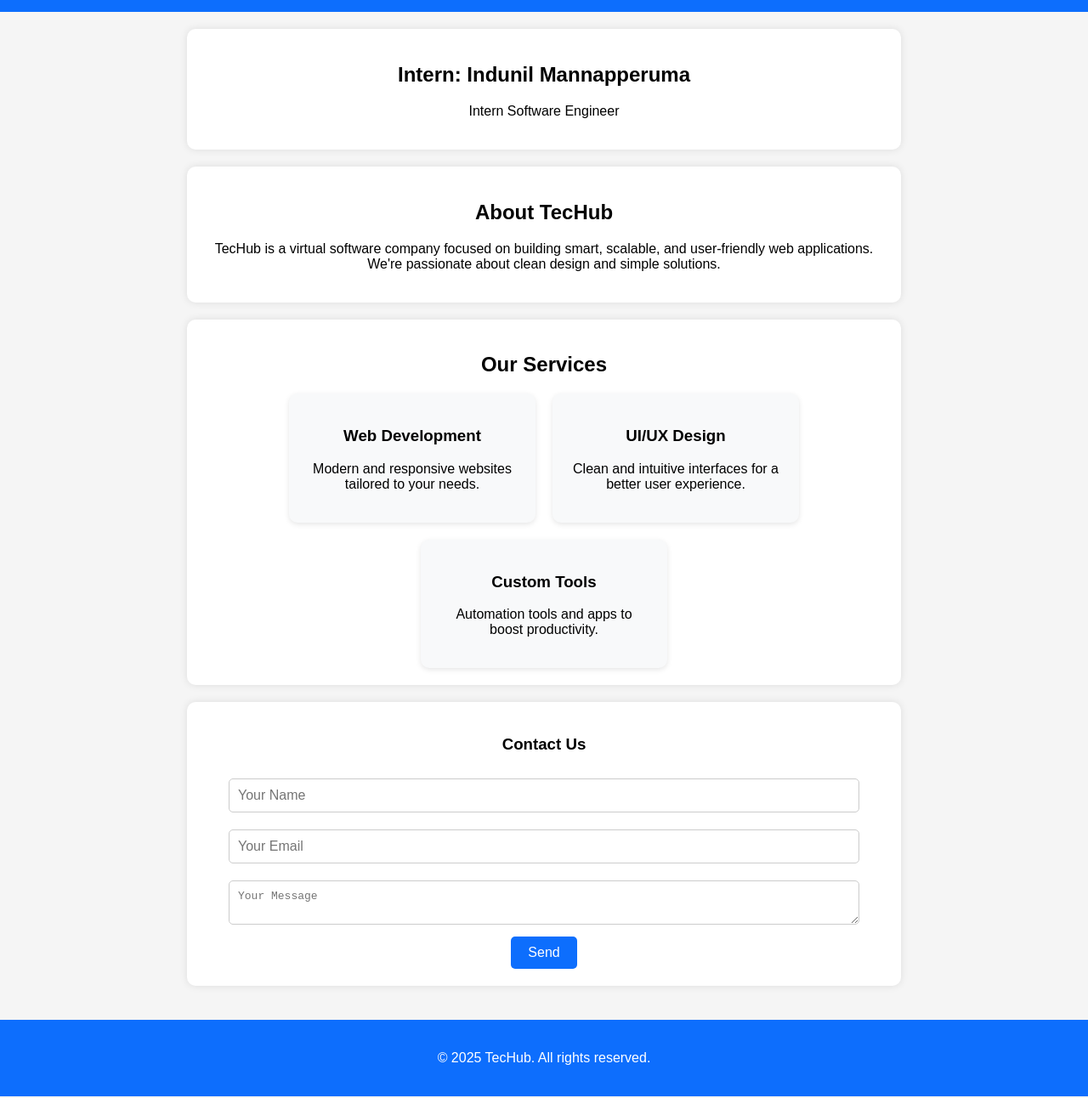
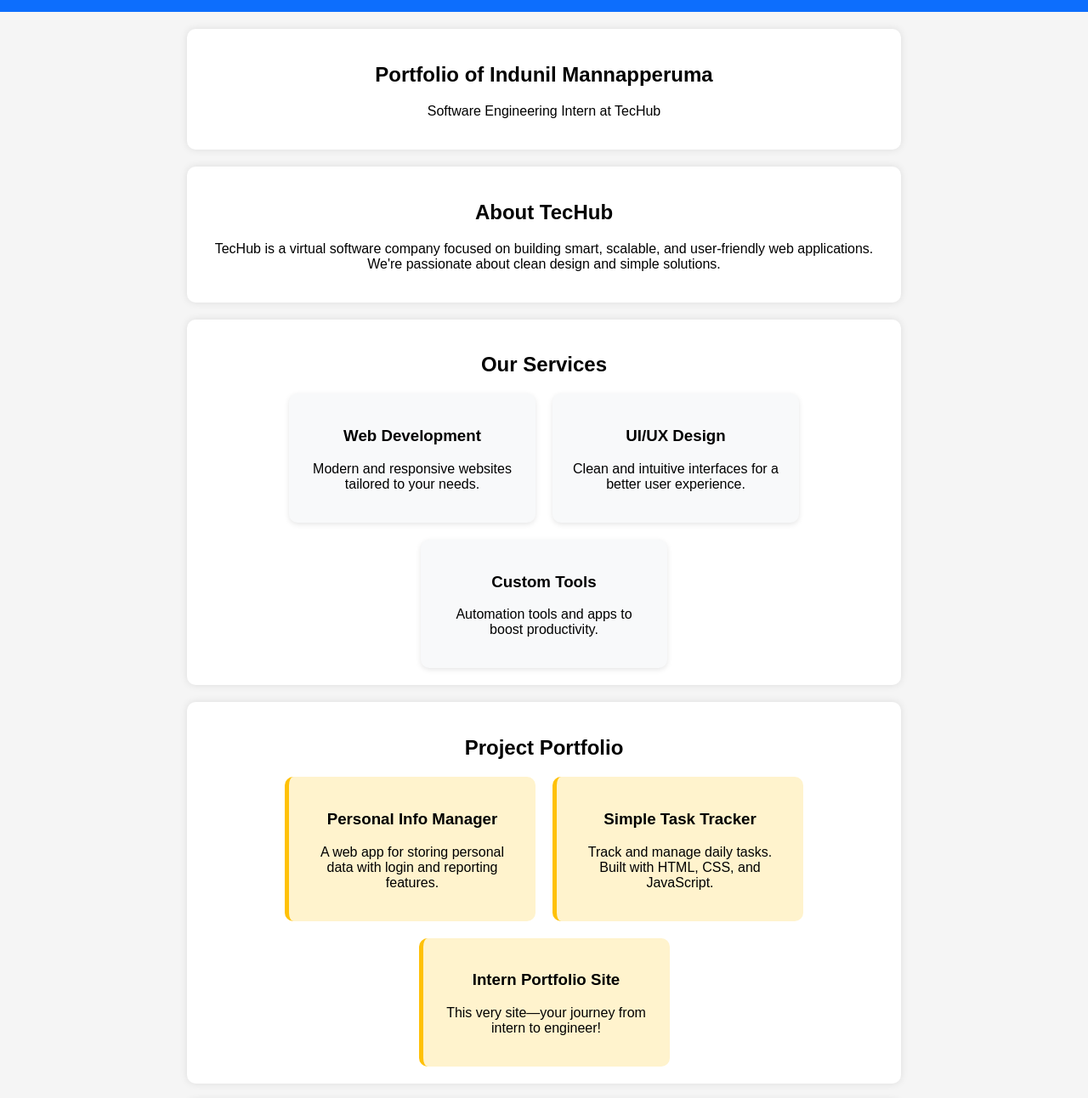
Before and after one commit to indunil-GitHub/techub-site2, a plain HTML site: page index.html in a window 1280 px wide. Shown: the part 180-1472 px from the top of the page at 85% size. Drawn offline with Linux system fonts and the light colour scheme.

Commit message:
Add files via upload

```diff
--- a/index.html
+++ b/index.html
@@ -3,7 +3,7 @@
 <head>
   <meta charset="UTF-8" />
   <meta name="viewport" content="width=device-width, initial-scale=1.0"/>
-  <title>TecHub</title>
+  <title>TecHub – Indunil's Portfolio</title>
   <link rel="stylesheet" href="style.css" />
 </head>
 <body>
@@ -14,8 +14,8 @@
   </header>
 
   <section>
-    <h2>Intern: Indunil Mannapperuma</h2>
-    <p>Intern Software Engineer</p>
+    <h2>Portfolio of Indunil Mannapperuma</h2>
+    <p>Software Engineering Intern at TecHub</p>
   </section>
 
   <section>
@@ -42,6 +42,24 @@
   </section>
 
   <section>
+    <h2>Project Portfolio</h2>
+    <div class="project-gallery">
+      <div class="project">
+        <h3>Personal Info Manager</h3>
+        <p>A web app for storing personal data with login and reporting features.</p>
+      </div>
+      <div class="project">
+        <h3>Simple Task Tracker</h3>
+        <p>Track and manage daily tasks. Built with HTML, CSS, and JavaScript.</p>
+      </div>
+      <div class="project">
+        <h3>Intern Portfolio Site</h3>
+        <p>This very site—your journey from intern to engineer!</p>
+      </div>
+    </div>
+  </section>
+
+  <section>
     <h3>Contact Us</h3>
     <form>
       <input type="text" placeholder="Your Name" required />
@@ -55,5 +73,6 @@
     <p>&copy; 2025 TecHub. All rights reserved.</p>
   </footer>
 
+  <script src="script.js"></script>
 </body>
 </html>
```
